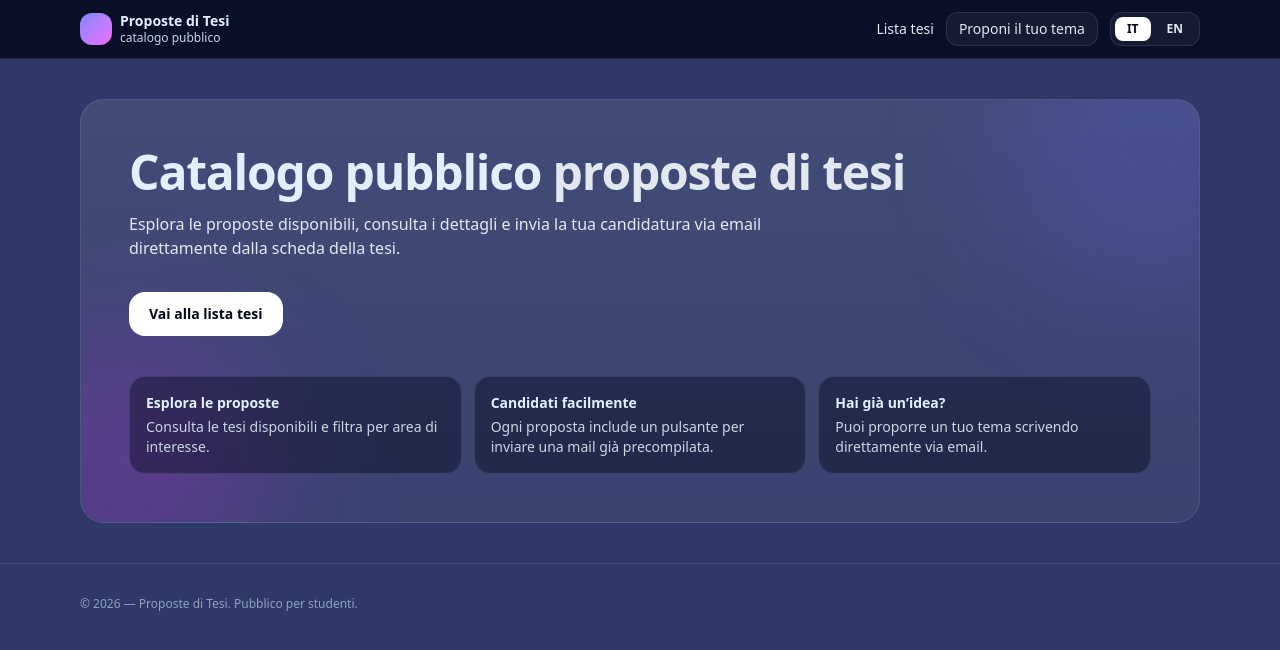
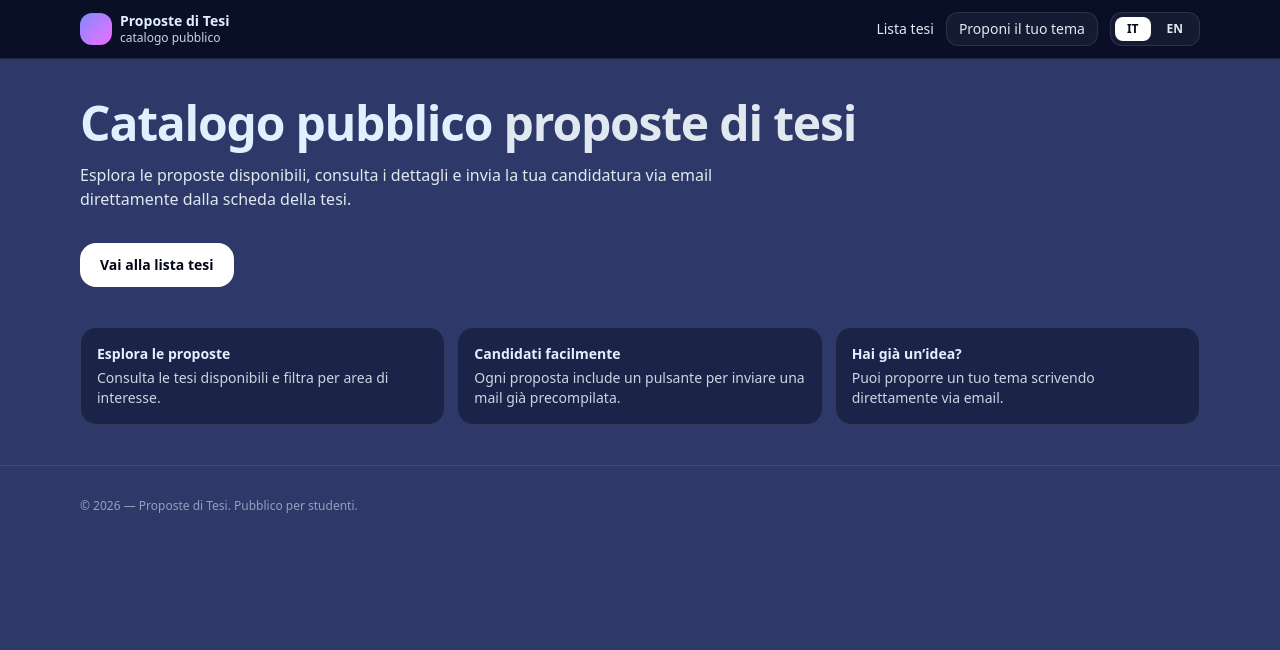
Before and after one commit to Cassa97/tesi-site, a Next.js app: page / in a window 1280 px wide. Shown: the top 650 px of the page. Built offline with nearby package versions, Linux system fonts and the light colour scheme.

Commit message:
Fix Suspense boundaries for static export

```diff
--- a/src/app/layout.js
+++ b/src/app/layout.js
@@ -1,19 +1,30 @@
 import "./globals.css";
+
+import { Suspense } from "react";
 import Header from "./components/Header";
 import Footer from "./components/Footer";
 
 export const metadata = {
-  title: "Proposte di Tesi",
-  description: "Catalogo pubblico di proposte tesi con candidatura via email"
+  title: "Proposte di tesi - Gruppo di ricerca",
+  description:
+    "Proposte di tesi supervisionate dal gruppo di ricerca di Prof. Pavan, Prof. Mirarchi e Dr.-Ing. Cassandro"
 };
 
 export default function RootLayout({ children }) {
   return (
     <html lang="it">
       <body>
-        <Header />
-        <main className="mx-auto max-w-6xl px-4 py-10">{children}</main>
-        <Footer />
+        <Suspense fallback={null}>
+          <Header />
+        </Suspense>
+
+        <main className="mx-auto max-w-6xl px-4 py-10">
+          {children}
+        </main>
+
+        <Suspense fallback={null}>
+          <Footer />
+        </Suspense>
       </body>
     </html>
   );
--- a/src/app/page.js
+++ b/src/app/page.js
@@ -1,25 +1,25 @@
 "use client";
 
 import Link from "next/link";
+import { Suspense } from "react";
 import { useSearchParams } from "next/navigation";
 import { translations } from "@/lib/translations";
 
-export default function HomePage() {
+function HomeContent() {
   const searchParams = useSearchParams();
   const lang = searchParams.get("lang") === "en" ? "en" : "it";
   const t = translations[lang];
 
   return (
-    <div className="relative overflow-hidden rounded-3xl border border-white/10 bg-gradient-to-b from-white/10 to-white/5 p-8 md:p-12">
-      <div className="absolute -top-24 -right-24 h-72 w-72 rounded-full bg-indigo-500/20 blur-3xl" />
-      <div className="absolute -bottom-24 -left-24 h-72 w-72 rounded-full bg-fuchsia-500/20 blur-3xl" />
-
     <div className="relative">
       <h1 className="text-3xl font-semibold tracking-tight md:text-5xl">
-          {t.heroTitle1} <span className="text-slate-200">{t.heroTitle2}</span>
+        {t.heroTitle1}{" "}
+        <span className="text-slate-200">{t.heroTitle2}</span>
       </h1>
 
-        <p className="mt-4 max-w-2xl text-slate-200">{t.heroText}</p>
+      <p className="mt-4 max-w-2xl text-slate-200">
+        {t.heroText}
+      </p>
 
       <div className="mt-8 flex flex-wrap gap-3">
         <Link
@@ -32,20 +32,41 @@ export default function HomePage() {
 
       <div className="mt-10 grid gap-3 md:grid-cols-3">
         {[
-            { title: t.cardBrowseTitle, text: t.cardBrowseText },
-            { title: t.cardApplyTitle, text: t.cardApplyText },
-            { title: t.cardProposeTitle, text: t.cardProposeText }
+          {
+            title: t.cardBrowseTitle,
+            text: t.cardBrowseText
+          },
+          {
+            title: t.cardApplyTitle,
+            text: t.cardApplyText
+          },
+          {
+            title: t.cardProposeTitle,
+            text: t.cardProposeText
+          }
         ].map((x) => (
           <div
             key={x.title}
             className="rounded-2xl border border-white/10 bg-slate-950/40 p-4"
           >
-              <div className="text-sm font-semibold">{x.title}</div>
-              <div className="mt-1 text-sm text-slate-300">{x.text}</div>
+            <div className="text-sm font-semibold">
+              {x.title}
+            </div>
+
+            <div className="mt-1 text-sm text-slate-300">
+              {x.text}
+            </div>
           </div>
         ))}
       </div>
     </div>
-    </div>
   );
 }
+
+export default function HomePage() {
+  return (
+    <Suspense fallback={null}>
+      <HomeContent />
+    </Suspense>
+  );
+}
--- a/src/app/tesi/page.js
+++ b/src/app/tesi/page.js
@@ -1,6 +1,6 @@
 "use client";
 
-import { useMemo, useState, useEffect } from "react";
+import { Suspense, useMemo, useState, useEffect } from "react";
 import { useSearchParams } from "next/navigation";
 import { getAllTesi, getUniqueAree, buildMailto } from "@/lib/tesi";
 
@@ -16,7 +16,7 @@ function trList(value, lang = "it") {
   return value[lang] || value.it || [];
 }
 
-export default function TesiListPage() {
+function TesiListContent() {
   const searchParams = useSearchParams();
   const lang = searchParams.get("lang") === "en" ? "en" : "it";
 
@@ -203,3 +203,11 @@ export default function TesiListPage() {
     </div>
   );
 }
+
+export default function TesiListPage() {
+  return (
+    <Suspense fallback={null}>
+      <TesiListContent />
+    </Suspense>
+  );
+}
```
Lines whose indentation alone changed are shown as unchanged.
